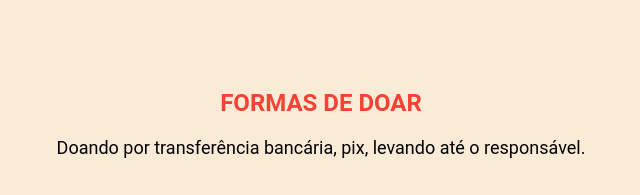
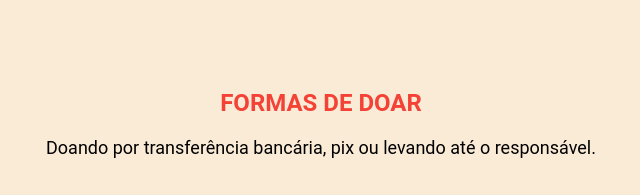
Before and after one commit to karisa20/proj_doacao_alimento, a plain HTML site: page index.html in a window 1280 px wide. Shown: the part 1380-1575 px from the top of the page, 309-949 px from the left. Drawn offline with Linux system fonts and the light colour scheme; some packages are replaced by stand-ins of ours.

Commit message:
Favicon
Adicionei uma favicon e ajuste de erros de português.

```diff
--- a/index.html
+++ b/index.html
@@ -4,6 +4,7 @@
     <meta charset="UTF-8">
     <meta name="viewport" content="width=device-width, initial-scale=1.0">
     <title>Doe Alimentos</title>
+    <link rel="icon" type="image/png" href="img/7412947.png" sizes="32x32" />
     <link rel="stylesheet" href="styles.css">
 </head>
 <body>
@@ -83,7 +84,7 @@
 
             <br><br>
             <h1 id="produtos">FORMAS DE DOAR</h1>
-            <p>Doando por transferência bancária, pix, levando até o responsável.</p>
+            <p>Doando por transferência bancária, pix ou levando até o responsável.</p>
 
             <br><br>
 
```
Also changed, not shown: img/7412947.png (added).
